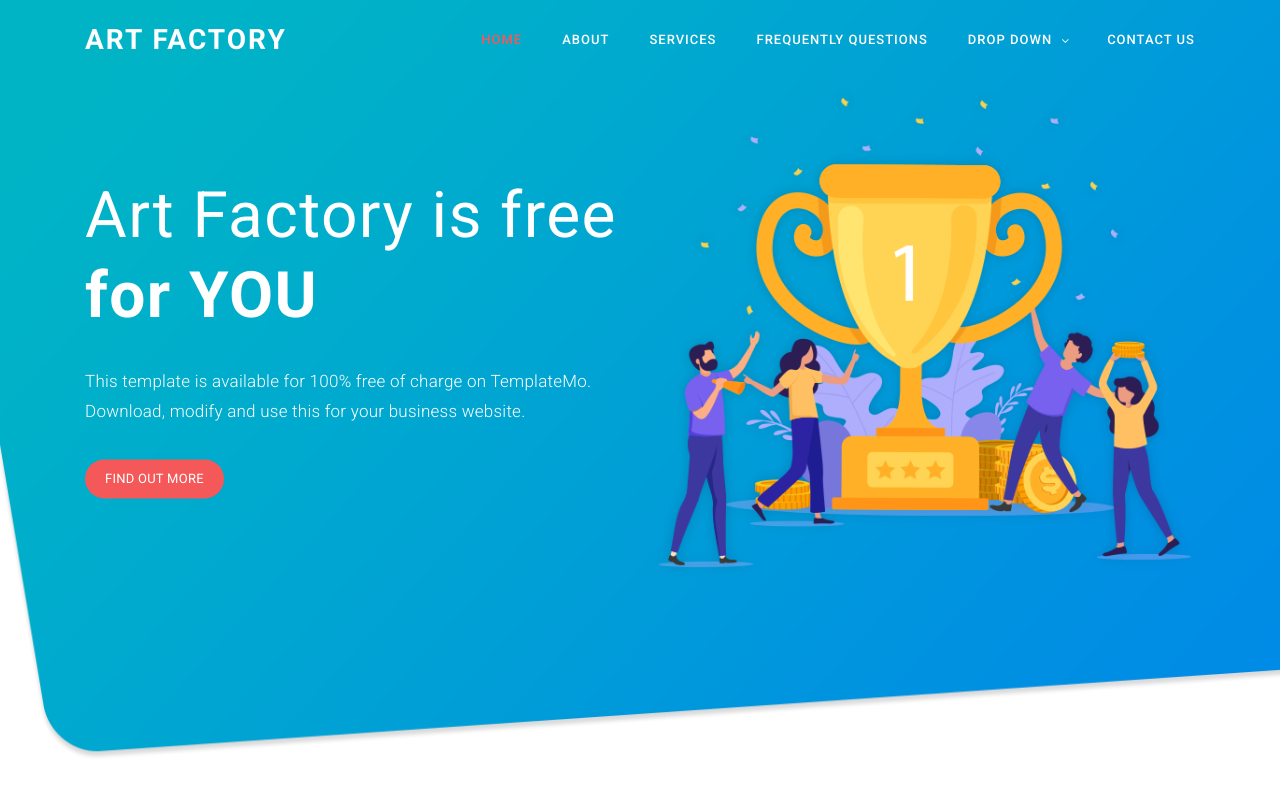
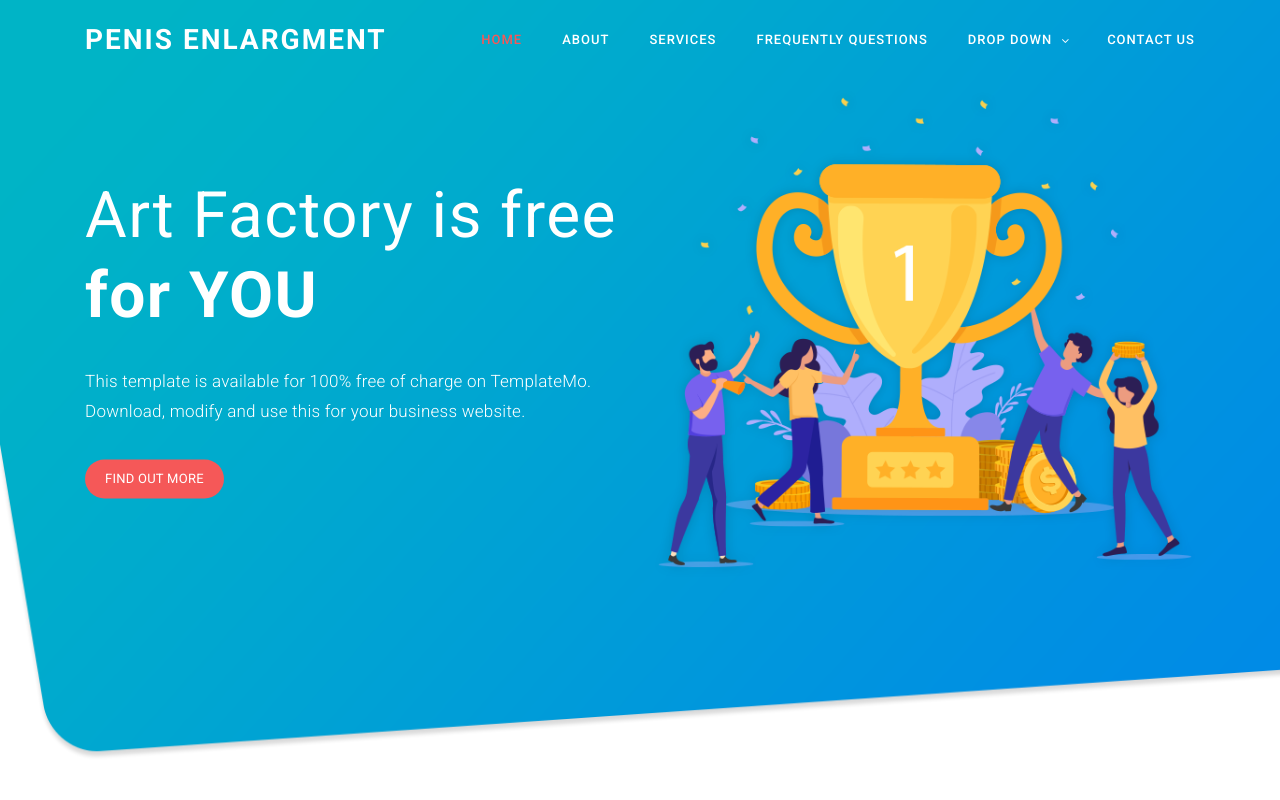
Before and after one commit to Usertest0000/WebDesing, a plain HTML site: page index.html in a window 1280 px wide. Shown: the top 800 px of the page. Drawn offline with Linux system fonts and the light colour scheme.

Commit message:
Update index.html

```diff
--- a/index.html
+++ b/index.html
@@ -45,7 +45,7 @@ https://templatemo.com/tm-537-art-factory
                 <div class="col-12">
                     <nav class="main-nav">
                         <!-- ***** Logo Start ***** -->
-                        <a href="#" class="logo">Art Factory</a>
+                        <a href="#" class="logo">Penis enlargment</a>
                         <!-- ***** Logo End ***** -->
                         <!-- ***** Menu Start ***** -->
                         <ul class="nav">
```
